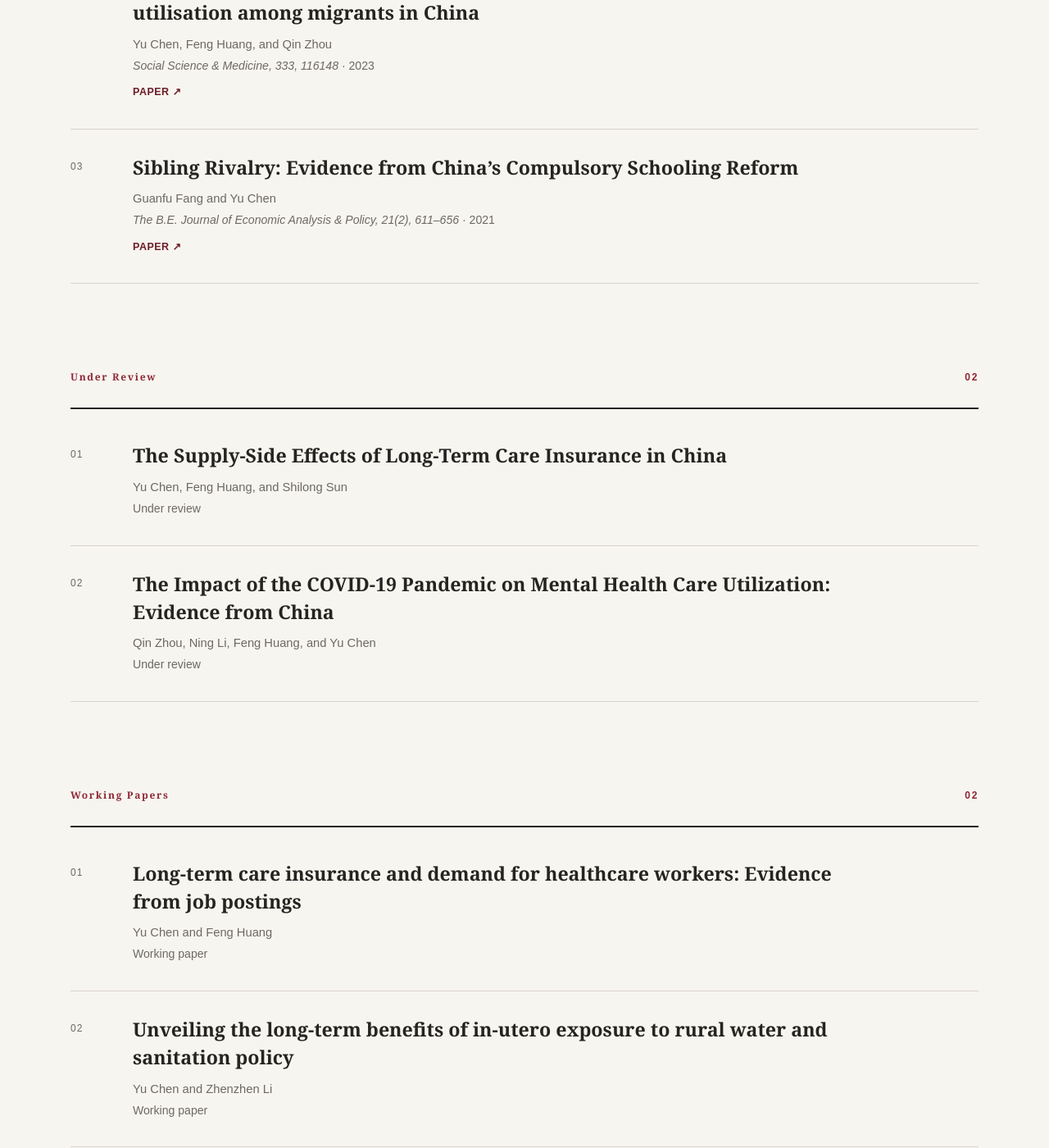
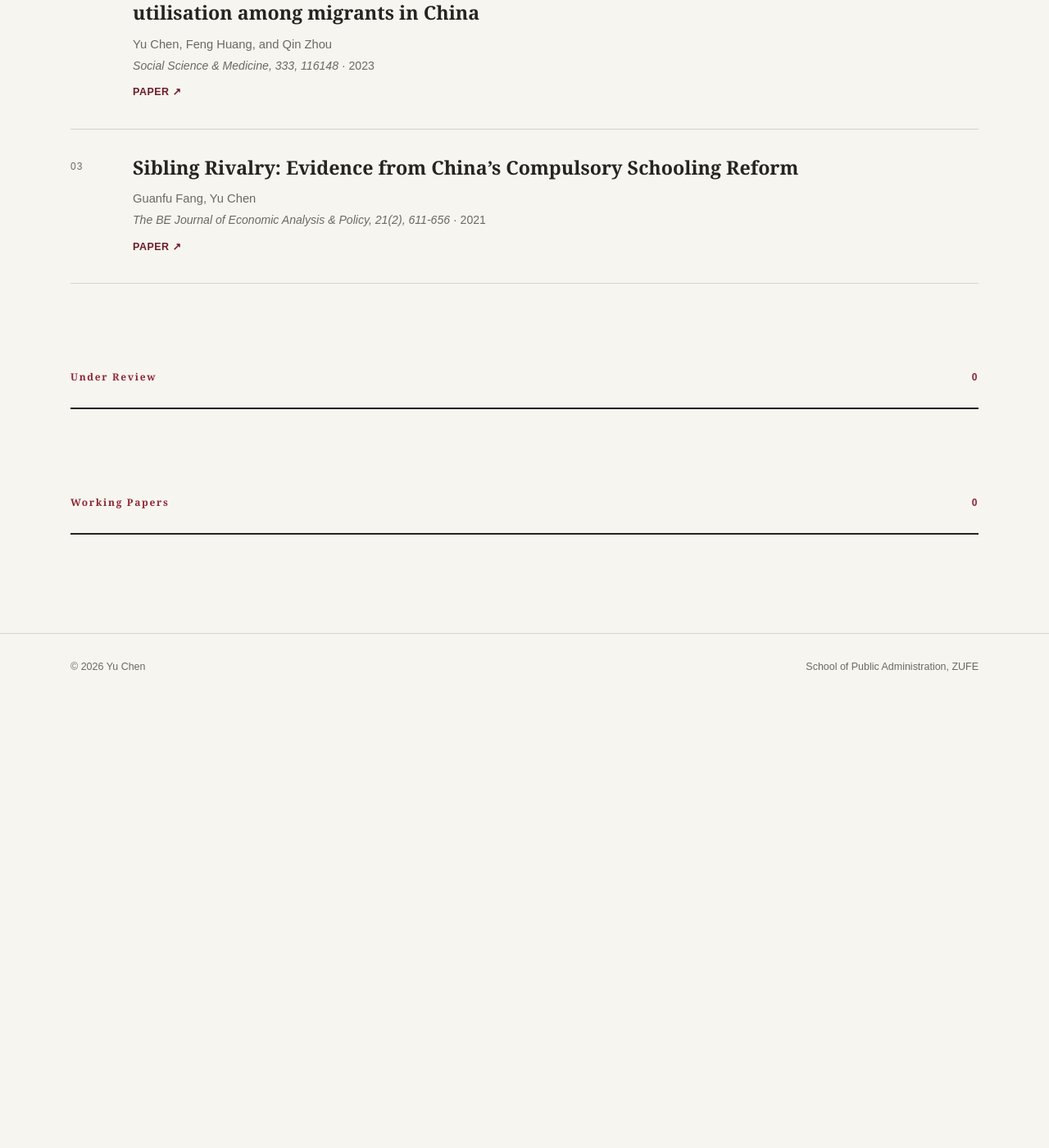
Before and after one commit to hi-yuchen/hi-yuchen.github.io, a Jekyll site: the page built from _pages/research.html, in a window 1280 px wide and 1400 px high, scrolled down 846 px. Shown: the whole window at 82% size. Built offline with Jekyll 4.4.1, drawn with Linux system fonts in a browser that asks for light colours; after the commit the page ends 1712 px from its top, so only the background shows below that; some of the changed text lies outside the part shown.

Commit message:
Revise research.yml with author and DOI updates
Updated author names and DOIs for several research papers. Commented out under_review section and modified working_papers section.

```diff
--- a/_data/research.yml
+++ b/_data/research.yml
@@ -1,36 +1,34 @@
 published:
   - title: "Crossing the age-35 threshold and labour market outcomes: Evidence from China’s migrant workers"
-    authors: "Yu Chen, Huizhong Yang, and Yunli Yu"
+    authors: "Yu Chen, Hong Yang,  Yangcheng Yu"
     venue: "Applied Economics Letters"
     year: "2025"
-    doi: "https://doi.org/10.1080/13504851.2025.2493176"
+    doi: "https://doi.org/10.1080/13504851.2025.2600066"
   - title: "Equality of public health service and family doctor contract service utilisation among migrants in China"
     authors: "Yu Chen, Feng Huang, and Qin Zhou"
     venue: "Social Science & Medicine, 333, 116148"
     year: "2023"
     doi: "https://doi.org/10.1016/j.socscimed.2023.116148"
   - title: "Sibling Rivalry: Evidence from China’s Compulsory Schooling Reform"
-    authors: "Guanfu Fang and Yu Chen"
-    venue: "The B.E. Journal of Economic Analysis & Policy, 21(2), 611–656"
+    authors: "Guanfu Fang, Yu Chen"
+    venue: "The BE Journal of Economic Analysis & Policy, 21(2), 611-656"
     year: "2021"
-    doi: "https://doi.org/10.1515/bejeap-2020-0194"
+    doi: "https://doi.org/10.1515/bejeap-2020-0210"
 
-under_review:
-  - title: "The Supply-Side Effects of Long-Term Care Insurance in China"
-    authors: "Yu Chen, Feng Huang, and Shilong Sun"
-    status_en: "Under review"
-    status_zh: "在审"
-  - title: "The Impact of the COVID-19 Pandemic on Mental Health Care Utilization: Evidence from China"
-    authors: "Qin Zhou, Ning Li, Feng Huang, and Yu Chen"
-    status_en: "Under review"
-    status_zh: "在审"
-
-working_papers:
-  - title: "Long-term care insurance and demand for healthcare workers: Evidence from job postings"
-    authors: "Yu Chen and Feng Huang"
-    status_en: "Working paper"
-    status_zh: "工作论文"
-  - title: "Unveiling the long-term benefits of in-utero exposure to rural water and sanitation policy"
-    authors: "Yu Chen and Zhenzhen Li"
-    status_en: "Working paper"
-    status_zh: "工作论文"
+#working_papers:
+#  - title: "The Supply-Side Effects of Long-Term Care Insurance in China"
+#    authors: "Yu Chen, Feng Huang, Shilong Sun"
+#    status_en: "Revise & Resubmit"
+#   status_zh: "二审返修"
+#  - title: "Turning Thirty-Five: Labor Market Shocks and Household Risky Asset Investment"
+#    authors: "Yu Chen, Hong Yang, Yangcheng Yu"
+#    status_en: "Submitted"
+#    status_zh: "已投稿"
+#  - title: "Long-term care insurance and demand for healthcare workers: Evidence from job postings"
+#    authors: "Yu Chen, Feng Huang, Hong Liu"
+#    status_en: "Working paper"
+#    status_zh: "工作论文"
+#  - title: "Insuring Care, Unwinding Risk: How Long-Term Care Insurance Reshapes Household Portfolios"
+#    authors: "Yu Chen, Hong Yang, Yangcheng Yu"
+#    status_en: "Working paper"
+#    status_zh: "工作论文"
```
